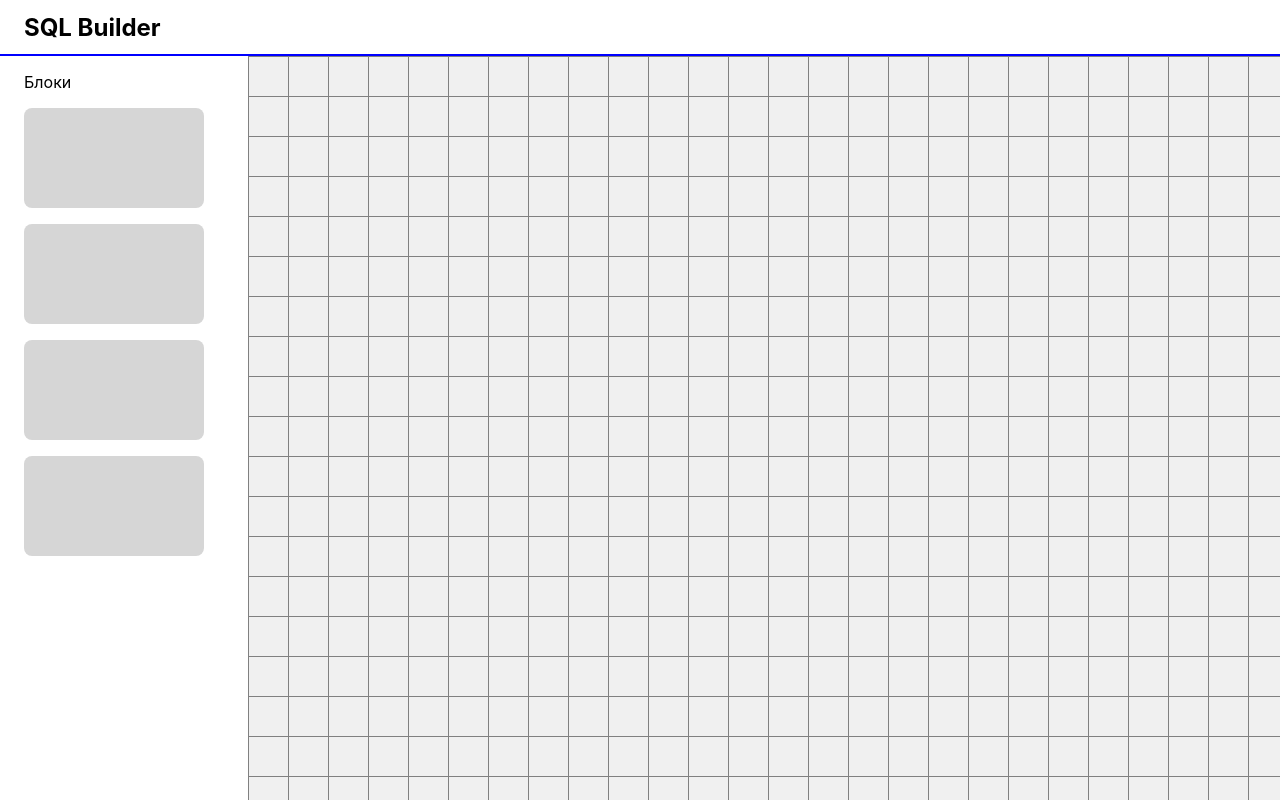
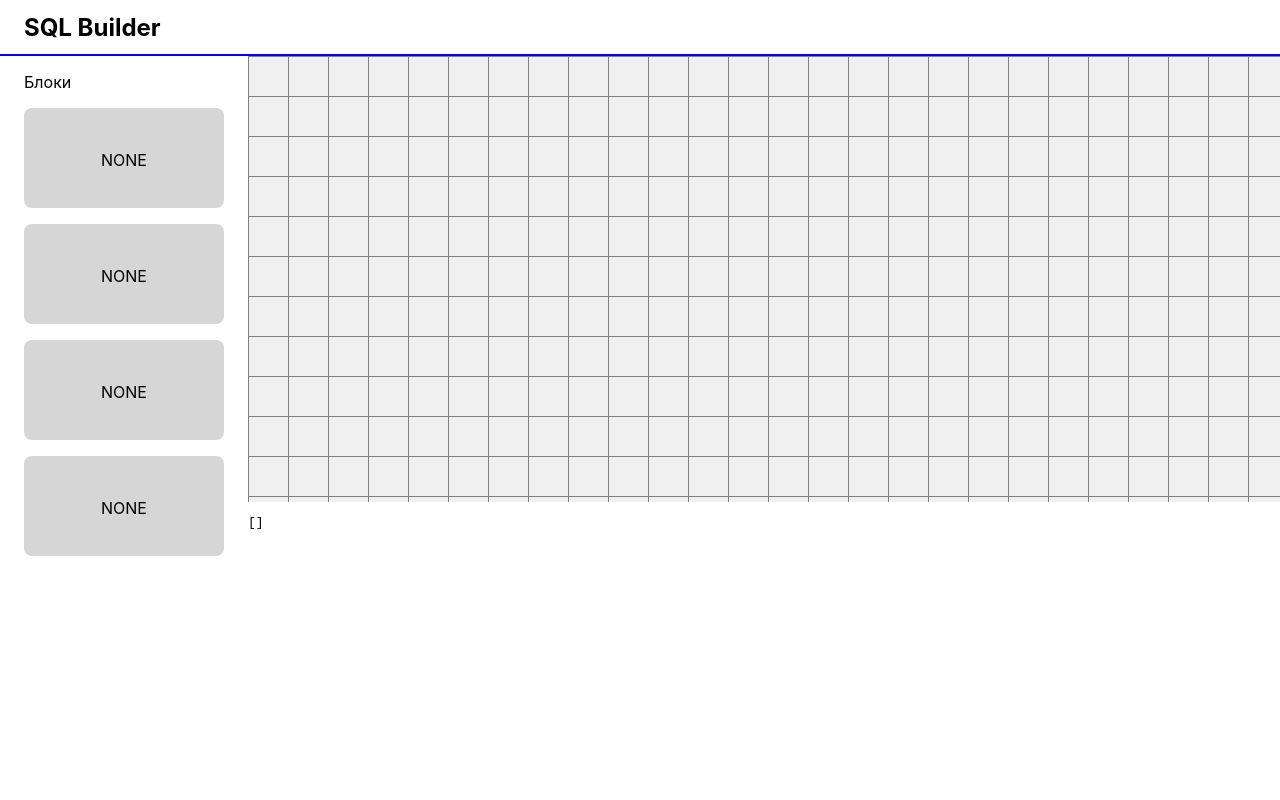
Before and after one commit to kirillsutulov228/sql-builder, a React (Create React App) app in the folder frontend/: page / in a window 1280 px wide. Built offline with nearby package versions, Linux system fonts and the light colour scheme.

Commit message:
Проработка вложения внутрь блоков, построение графа

```diff
--- a/frontend/package.json
+++ b/frontend/package.json
@@ -7,6 +7,7 @@
     "@testing-library/react": "^13.4.0",
     "@testing-library/user-event": "^13.5.0",
     "classnames": "^2.3.2",
+    "immer": "^10.0.1",
     "react": "^18.2.0",
     "react-dom": "^18.2.0",
     "react-scripts": "5.0.1",
--- a/frontend/src/App.js
+++ b/frontend/src/App.js
@@ -1,21 +1,14 @@
 import { useCallback } from "react";
 import BuildBlock from "./components/BuildBlock/BuildBlock";
 import { useBlockData } from "./store/blockDataContext";
-import { dragContexts } from "./utils/gragDataUtils";
+import { dragContexts, getDragDataFromEvent } from "./utils/dragDataUtils";
 import { v4 as uuid } from 'uuid';
-
-const getDragDataFromEvent = (event) => {
-  const dataString = event.dataTransfer.getData("text/plain")
-  if (!dataString) return {}
-  const data = JSON.parse(dataString)
-  const rect = event.currentTarget.getBoundingClientRect()
-  const x = event.clientX - rect.left - (data.offsetX || 0)
-  const y = event.clientY - rect.top - (data.offsetY || 0)
-  return { data, x, y }
-}
+import { syntaxHighlight } from "./utils/jsonUtils";
 
 function App() {
   const [blockData, setBlockData] = useBlockData()
+
+  console.log({ blockData })
 
   const onDragOverHandler = useCallback((event) => {
     event.preventDefault()
@@ -50,6 +43,39 @@ function App() {
     event.preventDefault()
   }, [])
 
+  const renderBlockTree = useCallback(() => {
+    const renderChildren = (children) => {
+      if (!children) return null
+      return children.map(child => (
+        <BuildBlock
+          id={child.id}
+          key={child.id}
+          blockType={child.blockType}
+          className={'placed-block nested-block'}
+          dragContext={dragContexts.nested}
+          data-block-type={child.blockType}
+          draggable={false}
+        >
+          {renderChildren(child.children)}
+        </BuildBlock>
+      ))
+    }
+
+    return blockData.map(item => (
+      <BuildBlock
+        id={item.id}
+        key={item.id}
+        blockType={item.blockType}
+        className={'placed-block root-block'}
+        dragContext={dragContexts.grid}
+        style={{ '--pos-x': `${item.x}px`, '--pos-y': `${item.y}px` }}
+        data-block-type={item.blockType}
+      >
+        {renderChildren(item.children)}
+      </BuildBlock>
+    ))
+  }, [blockData])
+
   return (
     <div className="app">
       <header className="main-header">
@@ -59,12 +85,13 @@ function App() {
         <nav role="menu" className="menu">
           <div className="block-select-menu">
             <p className="block-select-menu-title">Блоки</p>
-            <BuildBlock className={'select-block'}/>
-            <BuildBlock className={'select-block'}/>
-            <BuildBlock className={'select-block'}/>
-            <BuildBlock className={'select-block'}/>
+            <BuildBlock className={'select-block'} data-block-type={"NONE"}/>
+            <BuildBlock className={'select-block'} data-block-type={"NONE"}/>
+            <BuildBlock className={'select-block'} data-block-type={"NONE"}/>
+            <BuildBlock className={'select-block'} data-block-type={"NONE"}/>
           </div>
         </nav>
+        <div className="build-section">
           <div className="build-panel-wrapper">
             <div
               className="build-panel">
@@ -72,16 +99,14 @@ function App() {
               onDrop={onDropHandler}
               onDragOver={onDragOverHandler}
               onDragEnter={onDragEnterHandler}>
-              {blockData.map(item => (
-                <BuildBlock
-                  id={item.id}
-                  key={item.id}
-                  blockType={item.blockType}
-                  className={'placed-block root-block'}
-                  dragContext={dragContexts.grid}
-                  style={{ '--pos-x': `${item.x}px`, '--pos-y': `${item.y}px` }}/>)
-              )}
+                {renderBlockTree()}
               </div>
+            </div>
+          </div>
+          <div className="result">
+            <pre
+            className="json"
+            dangerouslySetInnerHTML={{ __html: syntaxHighlight(JSON.stringify(blockData, null, 4))}}></pre>
           </div>
         </div>
       </div>
--- a/frontend/src/components/BuildBlock/BuildBlock.js
+++ b/frontend/src/components/BuildBlock/BuildBlock.js
@@ -1,7 +1,9 @@
 import classNames from 'classnames'
 import './BuildBlock.scss'
 import { useCallback, useState } from 'react'
-import { dragContexts } from '../../utils/gragDataUtils'
+import { dragContexts, withAddChildById } from '../../utils/dragDataUtils'
+import { useBlockData } from '../../store/blockDataContext'
+import { v4 as uuid } from 'uuid'
 
 export default function BuildBlock ({
   className,
@@ -9,8 +11,10 @@ export default function BuildBlock ({
   blockType = "NONE",
   dragContext = dragContexts.menu,
   id,
+  draggable = true,
   ...rest
 }) {
+  const [blockData, setBlockData] = useBlockData()
   const [isDragging, setIsDragging] = useState(false)
 
   const onDragStartHandler = useCallback((event) => {
@@ -25,6 +29,19 @@ export default function BuildBlock ({
     setIsDragging(false)
   }, [])
 
+  const onDropHandler = useCallback((event) => {
+    const data = JSON.parse(event.dataTransfer.getData('text/plain'))
+    if ((dragContext === dragContexts.grid || dragContext === dragContexts.nested) && data.dragContext === dragContexts.menu) {
+      event.stopPropagation()
+      const newBlockDataState = withAddChildById(blockData, id, {
+        id: uuid(),
+        blockType: data.blockType,
+        parentId: id
+      })
+      setBlockData(newBlockDataState)
+    }
+  }, [blockData, dragContext, id, setBlockData])
+
   return (
     <div
       id={id}
@@ -32,8 +49,10 @@ export default function BuildBlock ({
       data-dragging={isDragging}
       onDragStart={onDragStartHandler}
       onDragEnd={onDragEndHandler}
-      draggable
+      onDrop={onDropHandler}
+      draggable={draggable}
       {...rest}>
+        <div className='block-type'>{blockType}</div>
       {children}
     </div>
   )
--- a/frontend/src/components/BuildBlock/BuildBlock.scss
+++ b/frontend/src/components/BuildBlock/BuildBlock.scss
@@ -1,22 +1,50 @@
 .build-block {
-  width: 180px;
-  height: 100px;
+  min-height: 100px;
   background-color: rgb(214, 214, 214);
   border-radius: 8px;
+  align-items: center;
   display: flex;
   flex-direction: column;
+  justify-content: center;
   align-items: center;
-  justify-content: center;
-  cursor: grab;
+  &[draggable="true"] {
+    cursor: grab;
+  }
+
+  &[draggable="false"] {
+    cursor: auto;
+  }
+
   &.select-block {
     margin-top: 16px;
     &:first-of-type {
       margin-top: 0;
     }
   }
+  .block-type {
+    margin: 8px 4px 4px 4px;
+  }
   &.placed-block.root-block {
     position: absolute;
     left: var(--pos-x);
     top: var(--pos-y);
+    height: auto;
+    min-width: 180px;
+  }
+  &.placed-block.nested-block {
+    background-color: white;
+    border: 1px solid black;
+    min-height: 0;
+    min-height: 50px;
+    align-self: stretch;
+    width: auto;
+    flex: 0 0 auto;
+    justify-self: stretch;
+    margin: 20px 20px;
+    min-width: 120px;
+    & > .nested-block  {
+      margin-top: 20px;
+      margin-bottom: 20px;
+    }
   }
 }
--- a/frontend/src/index.scss
+++ b/frontend/src/index.scss
@@ -35,7 +35,7 @@ $headerHeight: 56px;
 
 .content {
   display: flex;
-  .menu, .build-panel-wrapper {
+  .menu, .build-section {
     height: calc(100vh - $headerHeight);
     height: calc(100dvh - $headerHeight);
     box-sizing: border-box;
@@ -47,12 +47,20 @@ $headerHeight: 56px;
     flex: 0 0 auto;
     background-color: #ffffff;
   }
+  .build-section {
+    flex: 1;
+  }
   .build-panel-wrapper {
-    flex: 1;
+
+    height: 60%;
     box-sizing: border-box;
     overflow: hidden;
     padding: 0;
     background-color: #f0f0f0;
+  }
+  .result {
+    height: 40%;
+    overflow: auto;
   }
   .build-panel {
     width: 100%;
@@ -74,3 +82,11 @@ $headerHeight: 56px;
     font-size: 16px;
   }
 }
+
+.json {
+  .string { color: green; }
+  .number { color: darkorange; }
+  .boolean { color: blue; }
+  .null { color: magenta; }
+  .key { color: red; }
+}
--- /dev/null
+++ b/frontend/src/utils/dragDataUtils.js
@@ -0,0 +1,48 @@
+import { produce } from "immer"
+
+export const dragContexts = {
+  menu: "MENU",
+  grid: "GRID",
+  nested: "NESTED"
+}
+
+export function getBlockItemById(blockData, id) {
+  let result = null
+  function traverseNode (item) {
+    if (item.id === id) {
+      result = item
+    }
+
+    if (result || !item.children) return
+
+    for (const child of item.children) {
+      traverseNode(child)
+    }
+  }
+  for (const item of blockData) {
+    traverseNode(item)
+  }
+  return result
+}
+
+export const withAddChildById = produce((blockData, id, child) => {
+  const selectedBlock = getBlockItemById(blockData, id)
+  if (!selectedBlock.children) selectedBlock.children = []
+  selectedBlock.children.push(child)
+})
+
+export const withoutChildById = produce((blockData, id) => {
+  const child = getBlockItemById(blockData, id)
+  const parent = getBlockItemById(child.parentId)
+  parent.children = parent.children.filter(item => item.id !== id)
+})
+
+export const getDragDataFromEvent = (event) => {
+  const dataString = event.dataTransfer.getData("text/plain")
+  if (!dataString) return {}
+  const data = JSON.parse(dataString)
+  const rect = event.currentTarget.getBoundingClientRect()
+  const x = event.clientX - rect.left - (data.offsetX || 0)
+  const y = event.clientY - rect.top - (data.offsetY || 0)
+  return { data, x, y }
+}
--- a/frontend/src/utils/gragDataUtils.js
+++ /dev/null
@@ -1,4 +0,0 @@
-export const dragContexts = {
-  menu: "MENU",
-  grid: "GRID"
-}
--- /dev/null
+++ b/frontend/src/utils/jsonUtils.js
@@ -0,0 +1,18 @@
+export function syntaxHighlight(json) {
+  json = json.replace(/&/g, '&amp;').replace(/</g, '&lt;').replace(/>/g, '&gt;');
+  return json.replace(/("(\\u[a-zA-Z0-9]{4}|\\[^u]|[^\\"])*"(\s*:)?|\b(true|false|null)\b|-?\d+(?:\.\d*)?(?:[eE][+\\-]?\d+)?)/g, function (match) {
+      var cls = 'number';
+      if (/^"/.test(match)) {
+          if (/:$/.test(match)) {
+              cls = 'key';
+          } else {
+              cls = 'string';
+          }
+      } else if (/true|false/.test(match)) {
+          cls = 'boolean';
+      } else if (/null/.test(match)) {
+          cls = 'null';
+      }
+      return '<span class="' + cls + '">' + match + '</span>';
+  });
+}
```
Also changed, not shown: 1 other file (tests, documents, lock files or other folders). Lines whose indentation alone changed are shown as unchanged.
